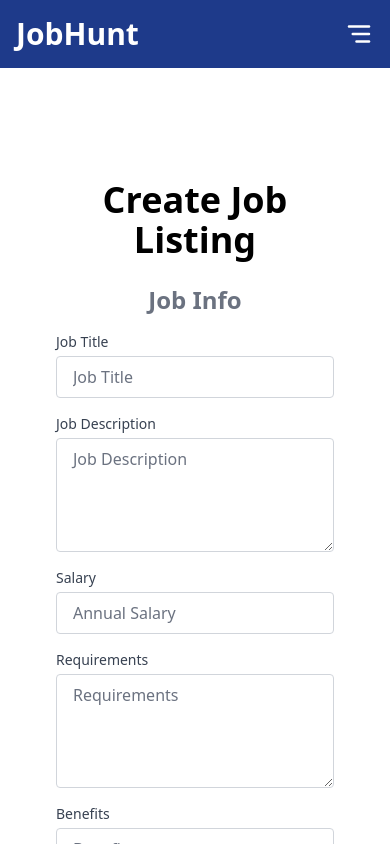
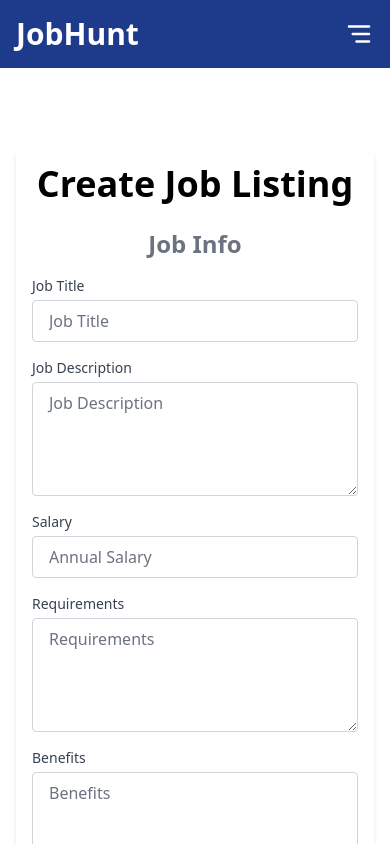
Before and after one commit to Kolawole-kehinde/jobHunt-app, a React (Vite) app: page /jobs/jobcreation in a window 390 px wide. Shown: the top 844 px of the page. Built offline with nearby package versions, Linux system fonts and the light colour scheme.

Commit message:
Add 'Home' and 'All Jobs' links to improve navigation in AuthMenu

```diff
--- a/src/Components/ButtomBanner.jsx
+++ b/src/Components/ButtomBanner.jsx
@@ -7,15 +7,15 @@ const ButtomBanner = () => {
       <div
         className="bg-blue-800 "
       >
-        <div className='container mx-auto text-white rounded p-4 flex items-center justify-between'>
+        <div className=' text-white rounded p-4 flex items-center justify-between'>
         <div>
           <h2 className="text-xl font-semibold">Looking to hire?</h2>
-          <p className="text-gray-200 text-lg mt-2">
+          <p className="text-gray-200 text-sm md:text-lg mt-2">
             Post your job listing now and find the perfect candidate.
           </p>
         </div>
         <Link to="/jobs/jobcreation"
-          className="bg-yellow-500 hover:bg-yellow-600 text-black px-4 py-2 rounded hover:shadow-md transition duration-300"
+          className="bg-yellow-500 hover:bg-yellow-600 text-black px-4  py-2 rounded hover:shadow-md transition duration-300"
         >
           <i className="fa fa-edit"></i> Post a Job
         </Link>
--- a/src/Components/layout/AuthMenu.jsx
+++ b/src/Components/layout/AuthMenu.jsx
@@ -7,6 +7,16 @@ const AuthMenu = ({ menuStyle, toggleMenu }) => {
   const { loading, handleLogout } = useAuth();
   return (
     <menu className={menuStyle}>
+      <li>
+        <Link to="/" onClick={toggleMenu}>
+          Home
+        </Link>
+      </li>
+      <li>
+        <Link to="/jobs" onClick={toggleMenu}>
+          All Jobs
+        </Link>
+      </li>
       <li>
         <Link to="/dashboard" onClick={toggleMenu}>
           Dashboard
--- a/src/pages/jobs/jobCreation.jsx
+++ b/src/pages/jobs/jobCreation.jsx
@@ -19,8 +19,8 @@ const JobCreation = () => {
   } = useCreateJob();
 
   return (
-    <section className="flex justify-center items-center mt-20">
-      <div className="bg-white p-8 rounded-lg w-full md:w-600 mx-6">
+    <section className="flex justify-center items-center mt-20 px-4 lg:px-0 ">
+      <div className="bg-white p-4 lg:p-8 rounded-lg shadow-md w-full md:w-600 lg:mx-6">
         <JobTitle className="text-4xl text-center font-bold mb-6">
           Create Job Listing
         </JobTitle>
```
